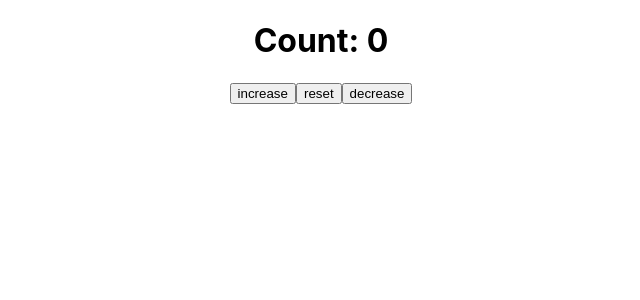
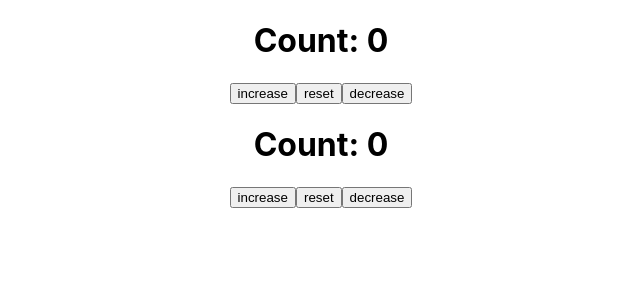
Before and after one commit to techla2019/one, a React (Create React App) app: page / in a window 1280 px wide. Shown: the top 300 px of the page, without its empty margins (319-959 px from the left). Built offline with nearby package versions, Linux system fonts and the light colour scheme.

Commit message:
another counter

```diff
--- a/src/App.js
+++ b/src/App.js
@@ -1,12 +1,14 @@
 
 import './App.css';
 import Count from './components/Count';
+import Non from './components/Non';
 
 function App() {
   return (
     <div className="App">
       <>
       <Count />
+      <Non />
       </>
 
     </div>
--- /dev/null
+++ b/src/components/Non.js
@@ -0,0 +1,15 @@
+import React,{useState} from 'react'
+
+function Non() {
+    const [count, setcount]=useState(0)
+  return (
+    <div>
+        <h1>Count: {count}</h1>
+        <button onClick={()=>setcount(count + 1)}>increase</button>
+        <button onClick={()=>setcount(count - count )}>reset</button>
+        <button onClick={()=>setcount(count - 1)}>decrease</button>
+    </div>
+  )
+}
+
+export default Non
```
